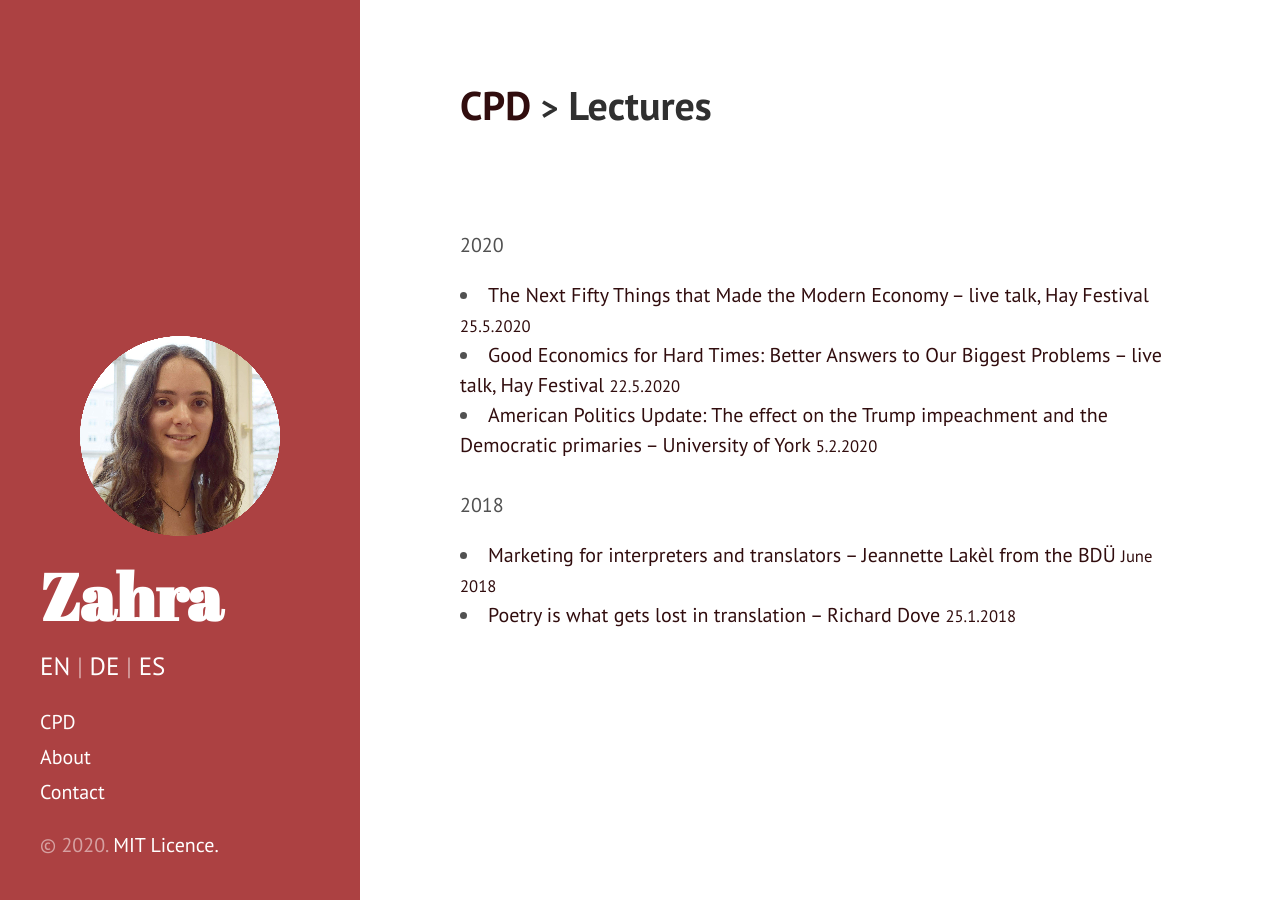
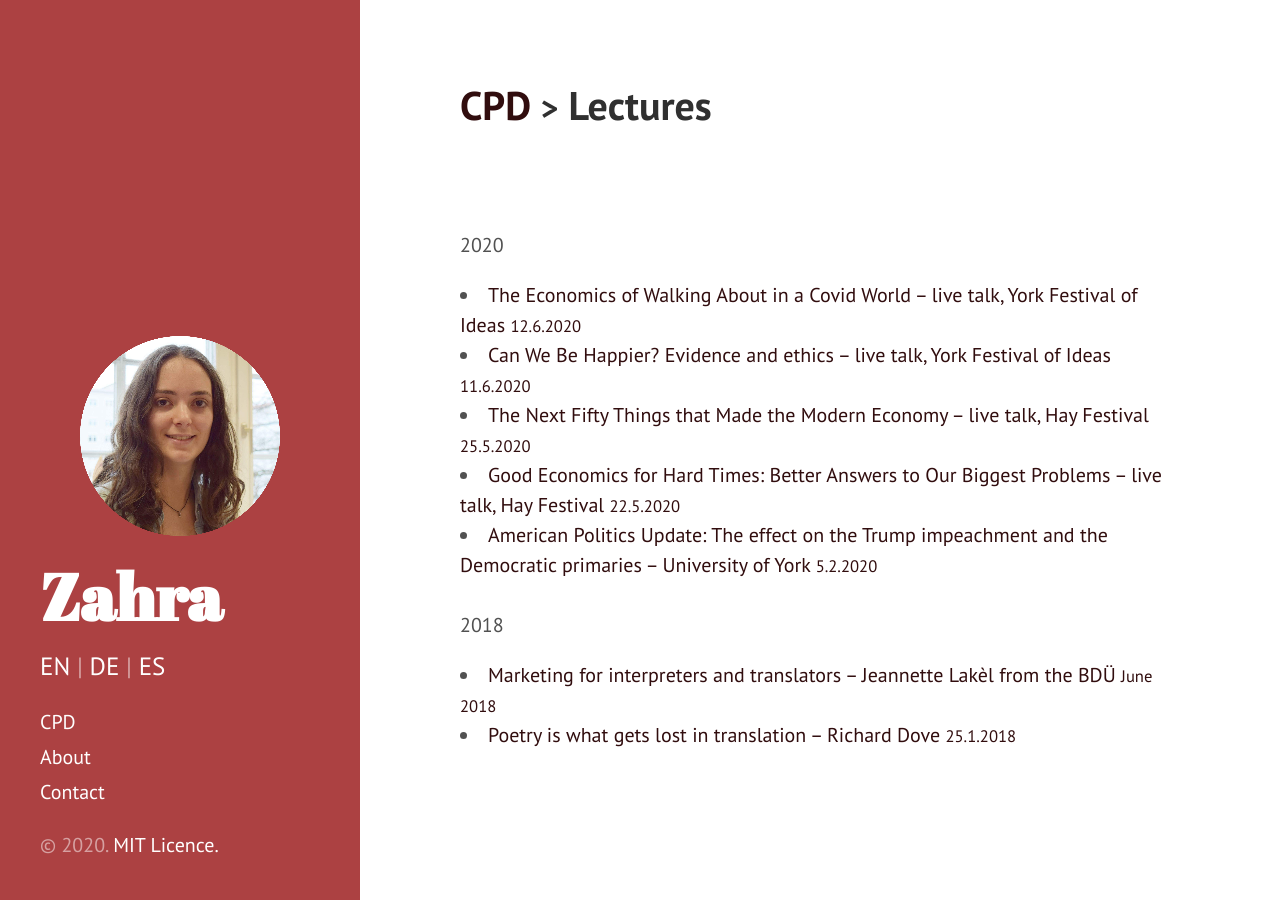
Before and after one commit to Zahra-Claire-Bahrani-Peacock/zahra-claire-bahrani-peacock.github.io, a Jekyll site: the page built from CPD-lectures.md, in a window 1280 px wide. Built offline with Jekyll 4.4.1, drawn with Linux system fonts in a browser that asks for light colours.

Commit message:
Update CPD-lectures.md

```diff
--- a/CPD-lectures.md
+++ b/CPD-lectures.md
@@ -7,6 +7,10 @@ permalink: lectures
 <br>
 <br>
 2020
+<li><a href="http://yorkfestivalofideas.com/2020-online/calendar/walking-about/" target="_blank">The Economics of Walking About in a Covid World – live talk, York Festival of Ideas <small>12.6.2020</small></a></li>
+
+<li><a href="http://yorkfestivalofideas.com/2020-online/calendar/be-happier/" target="_blank">Can We Be Happier? Evidence and ethics – live talk, York Festival of Ideas <small>11.6.2020</small></a></li>
+
 <li><a href="https://www.hayfestival.com/p-16779-tim-harford.aspx" target="_blank">The Next Fifty Things that Made the Modern Economy – live talk, Hay Festival <small>25.5.2020</small></a></li>
 
 <li><a href="https://www.hayfestival.com/p-16752-esther-duflo-chaired-by-evan-davis.aspx" target="_blank">Good Economics for Hard Times: Better Answers to Our Biggest Problems – live talk, Hay Festival <small>22.5.2020</small></a></li>
```
